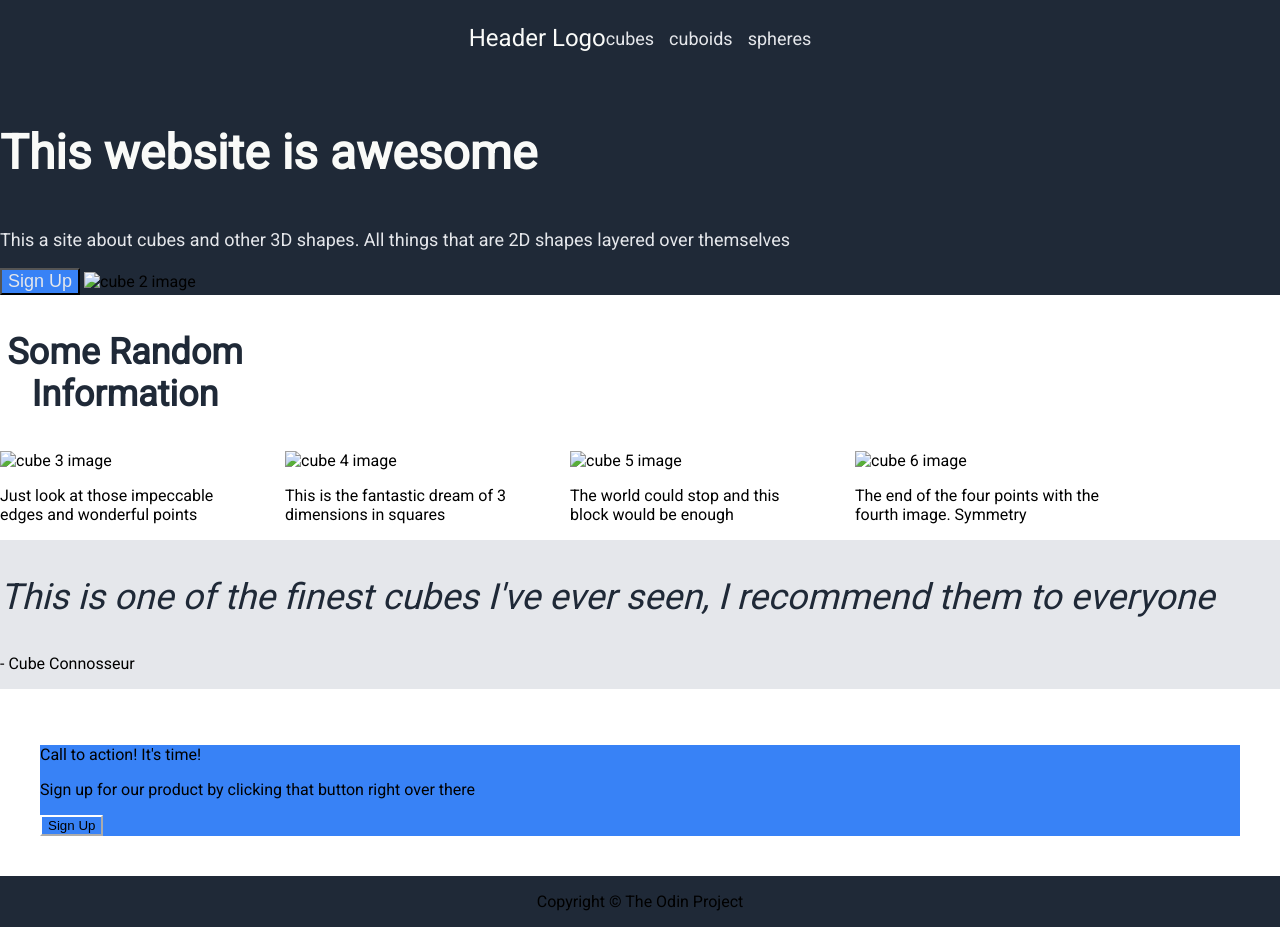
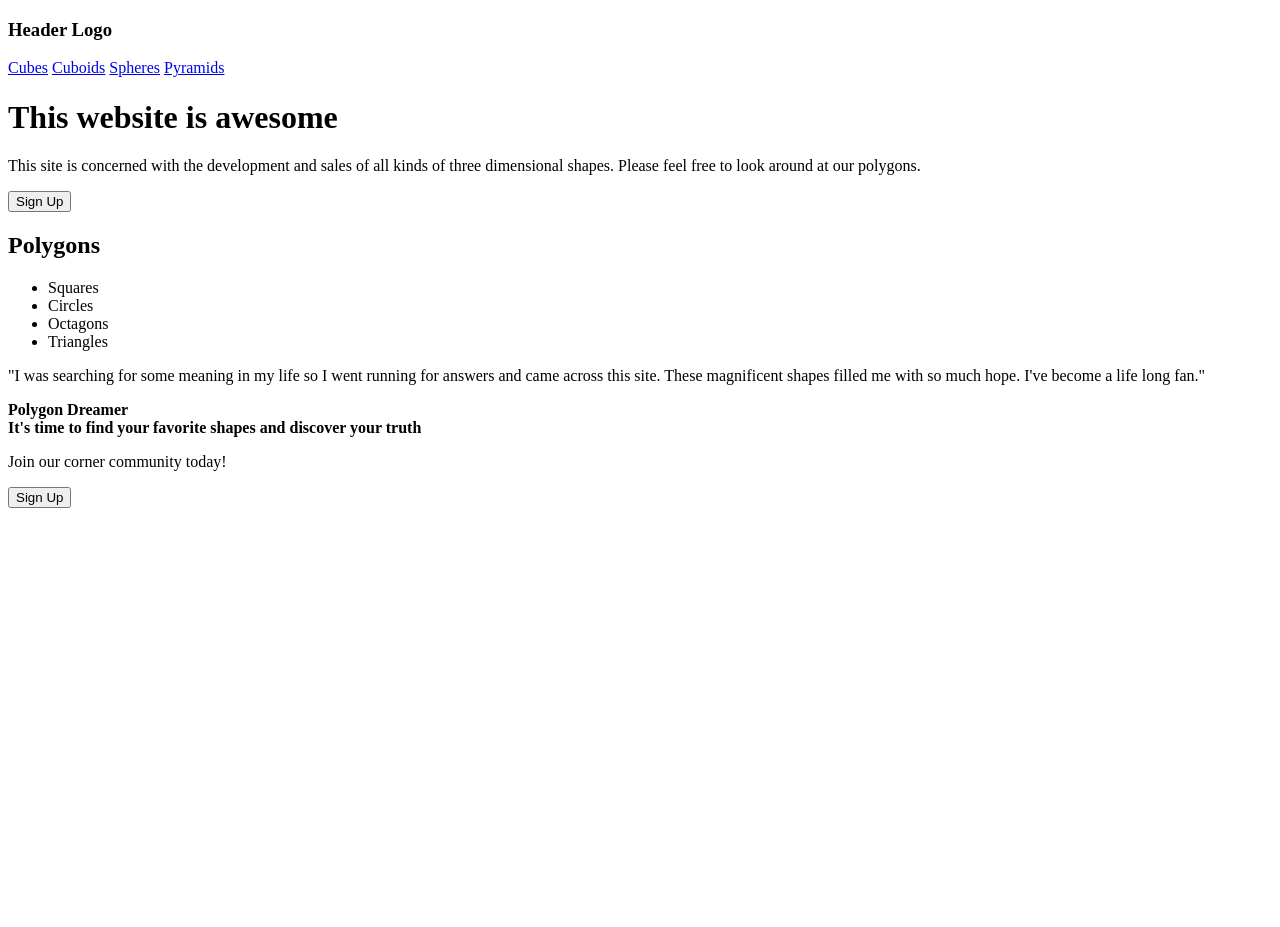
Before and after one commit to tobiaoy/odin-landing, a plain HTML site: page index.html in a window 1280 px wide. After the commit the page ends 800 px from the top, so only its background shows below. Drawn offline with Linux system fonts and the light colour scheme.

Commit message:
add index.html

```diff
--- a/index.html
+++ b/index.html
@@ -4,53 +4,60 @@
     <meta charset="UTF-8">
     <meta http-equiv="X-UA-Compatible" content="IE=edge">
     <meta name="viewport" content="width=device-width, initial-scale=1.0">
-    <title>Odin Landing</title>
+    <title>Document</title>
 </head>
-<link href='https://fonts.googleapis.com/css?family=Roboto' rel='stylesheet'>
-<link href="./style.css" rel="stylesheet">
 <body>
     <div class = "header">
-         <!--<img src = ".images/cube-1" alt = "cube 1 image"> -->
-         <p id = "logo">Header Logo</p>
-        <ul>
-            <li>cubes</li>
-            <li>cuboids</li>
-            <li>spheres</li>
-        </ul>
+        <div class = "logo">
+            <h3>Header Logo</h3>
+        </div>
+        <div class = "nav">
+            <nav>
+                <a href="#">Cubes</a>
+                <a href="#">Cuboids</a>
+                <a href="#">Spheres</a>
+                <a href="#">Pyramids</a>
+            </nav>
+        </div>
     </div>
+
     <div class = "hero">
-        <p id = "primary">This website is awesome</p>
-        <p id = "secondary">This a site about cubes and other 3D shapes. All things that are 2D shapes layered over themselves</p>
-        <button><a>Sign Up</a></button>
-        <img src = "./images/cube-2.jpeg" alt = "cube 2 image">
-
-    </div>
-    <div class = "random">
-        <p id = "info">Some Random Information</p>
-        <ul>
-            <li><img src = "./images/cube-3.jpeg" alt = "cube 3 image"><p>Just look at those impeccable edges and wonderful points</p></li>
-            <li><img src = "./images/cube-4.jpeg" alt = "cube 4 image"><p>This is the fantastic dream of 3 dimensions in squares</p></li>
-            <li><img src = "./images/cube-5.jpeg" alt = "cube 5 image"><p>The world could stop and this block would be enough</p></li>
-            <li><img src = "./images/cube-6.jpeg" alt = "cube 6 image"><p>The end of the four points with the fourth image. Symmetry</p></li>
-        </ul>
-
-    </div>
-    <div class = "quote">
-        <p id = "review">This is one of the finest cubes I've ever seen, I recommend them to everyone</p>
-        <p>- Cube Connosseur</p>
-
-    </div>
-    <div class = "call">
-        <div id = "sub">
-            <p>Call to action! It's time!</p>
-            <p>Sign up for our product by clicking that button right over there</p>
+        <div class = "content">
+            <h1>This website is awesome</h1>
+            <p>This site is concerned with the development and sales of all kinds of three dimensional shapes. Please feel free to look around at our polygons. </p>
             <button>Sign Up</button>
         </div>
 
     </div>
-    <div class = "footer">
-        <p>Copyright © The Odin Project</p>
 
+    <div class = "information">
+        <h2>Polygons</h2>
+        <div class = info></div>
+            <ul>
+                <li>Squares</li>
+                <li>Circles</li>
+                <li>Octagons</li>
+                <li>Triangles</li>
+            </ul>
     </div>
+
+    <div class = "quote">
+        <div class = "review">
+            <p>"I was searching for some meaning in my life so I went running for answers and came across this site. These magnificent shapes filled me with so much hope. I've become a life long fan."</p>
+        </div>
+        <div class = "byline">
+            <b>Polygon Dreamer</b>
+        </div>
+    </div>
+
+    <div class = "call">
+        <b>It's time to find your favorite shapes and discover your truth</b>
+        <p>Join our corner community today!</p>
+        <div class = "signup">
+            <button>Sign Up</button>
+        </div>
+    </div>
+
+    <div class = "footer"></div>
 </body>
 </html>
--- a/style.css
+++ b/style.css
@@ -1,130 +1,21 @@
- /* Body */
- body {
-     display: flex;
-     flex-direction: column;
-     font-family: Roboto;
-     margin: 0
- }
+@import url('https://fonts.googleapis.com/css2?family=Roboto:ital,wght@0,100;0,300;0,400;0,500;0,700;0,900;1,100;1,300;1,400;1,500;1,700;1,900&display=swap');
 
- .hero, .footer, .header {
-     background-color: #1F2937;
- }
-
- button {
-     background-color: #3882F6;
- }
-
-
- ul {
-     margin: 0;
-     padding: 0;
-     list-style: none;
-     display: flex;
-     gap: 35px;
- }
-
+/* Body */
+body {
+    margin: 0;
+    font-family: Roboto, sans-serif;
+    display: flex;
+    flex-direction: column;
+}
 
 /* Header */
-.header #logo {
-    font-size: 24px;
-    color: #F9FAF8
- }
-
- .header {
-    font-size: 18px;
-    color: #E5E7EB;
-    justify-content: space-between
- }
-
-.header {
-    display: flex;
-    flex: 1;
-    flex-direction: row;
-    align-items: center;
-    justify-content: center;
-
- }
-
- .header ul {
-    gap: 15px;
- }
-
 
 /* Hero */
-.hero #primary {
-    font-size: 48px;
-    font-weight: bolder;
-    color: #F9FAF8;
- }
 
- .hero #secondary {
-     font-size: 18px;
-     color: #E5E7EB;
- }
-
- .hero a {
-    font-size: 18px;
-    color: #E5E7EB;
- }
-
- .hero {
-    flex-flow: column wrap;
-    align-items: center;
-}
-
-.hero img {
-    max-width: 300px;
-    max-height: auto;
-}
-
-
-/* Some Random Information */
-.random #info {
-    font-size: 36px;
-    font-weight: bolder;
-    color: #1F2937;
-    text-align: center;
- }
-
-.random img {
-    max-width: 250px;
-    max-height: auto;
-}
-
-.random p {
-    max-width: 250px;;
-}
+/* Some random info */
 
 /* Quote */
-.quote {
-    background-color: #E5E7EB;
-}
 
-.quote #review {
-    font-size: 36px;
-    font-weight: lighter;
-    font-style: italic;
-    color: #1F2937;
-}
-
-
-/* Call to Action */
-.call #sub{
-    background-color: #3882F6;
-}
-
-.call button {
-    border-color: white;
-}
-
-.call {
-    padding: 40px;
-}
+/* Call to action */
 
 /* Footer */
-.footer {
-    display: flex;
-    justify-content: center;
-    align-items: center;
-    flex: 1
-}
```
